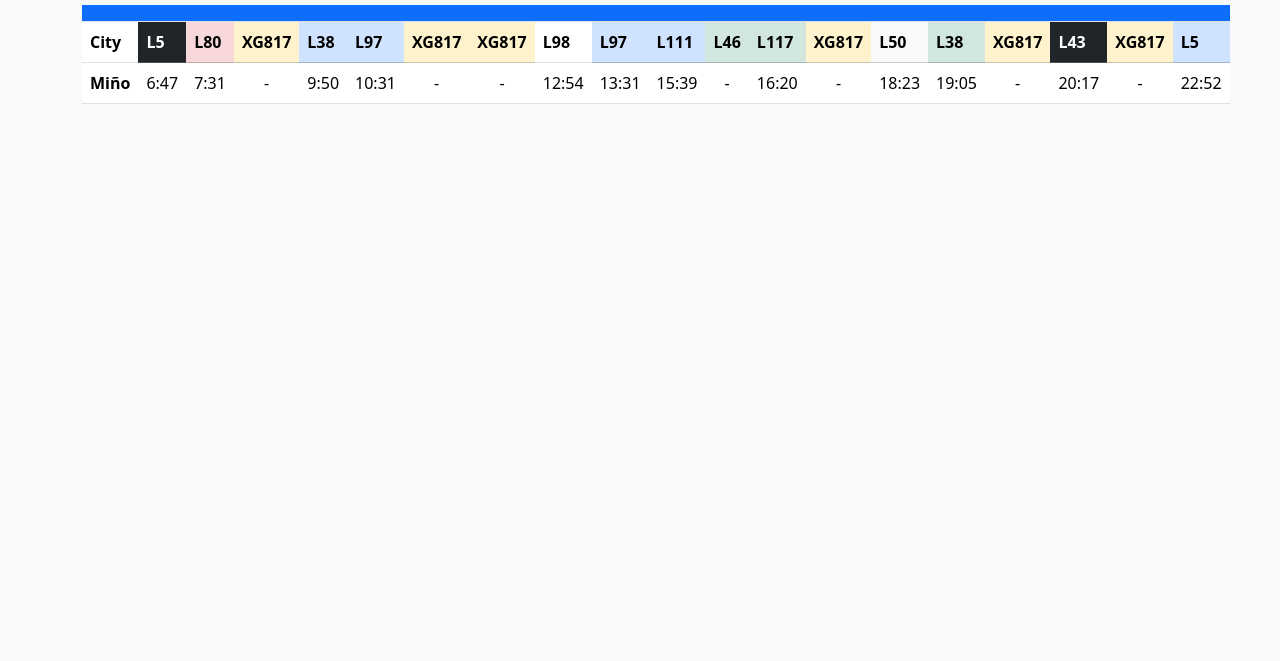
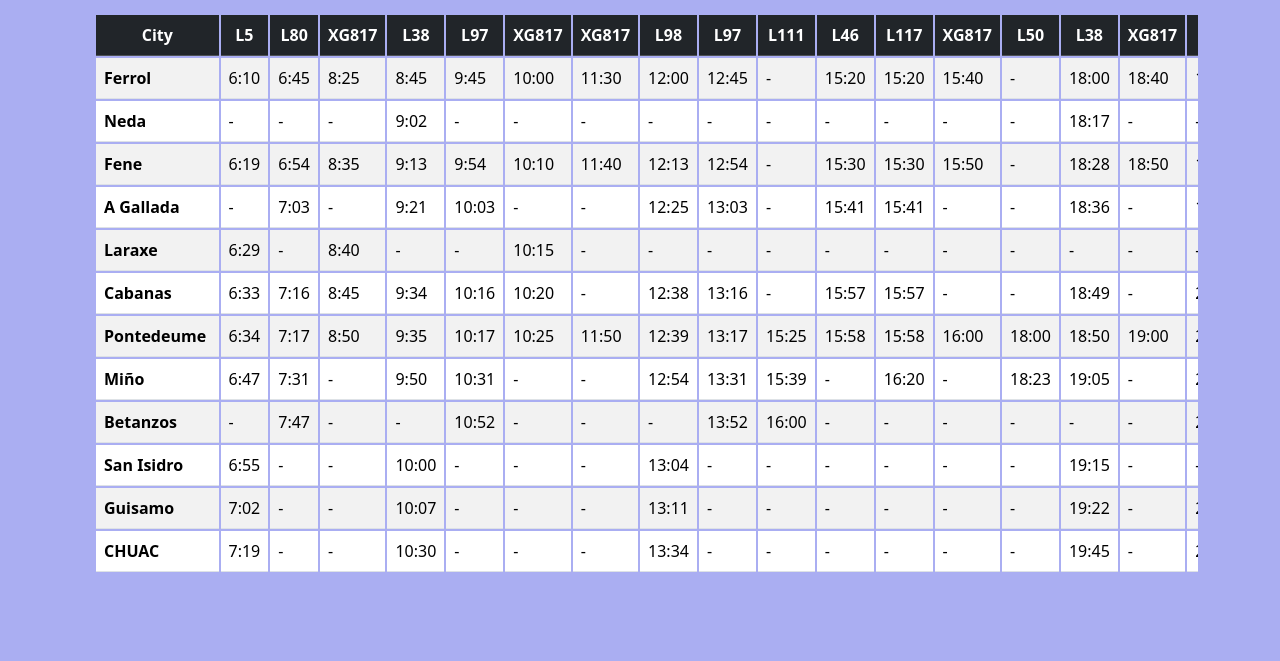
Before and after one commit to sergjsilva/mino-timetable, a plain HTML site: page index.html in a window 1280 px wide. Shown: the part 139-800 px from the top of the page. Drawn offline with nearby package versions, Linux system fonts and the light colour scheme.

Commit message:
Add files via upload
Update the content

```diff
--- /dev/null
+++ b/db/busesRoute.js
@@ -0,0 +1,408 @@
+export const ListOfStopsFerrolCoruna = [
+  "Ferrol",
+  "Neda",
+  "Fene",
+  "A Gallada",
+  "Laraxe",
+  "Cabanas",
+  "Pontedeume",
+  "Miño",
+  "Betanzos",
+  "San Isidro",
+  "Guisamo",
+  "CHUAC",
+  "A Coruña E.A.",
+  "EntreXardins",
+  "A Coruña E.A.",
+];
+
+export const FerrolCorunaLaborDaysData = [
+  {
+    route: "L5",
+    stops: [
+      "6:10", //Ferrol
+      "-", //Neda
+      "6:19", //Fene
+      "-", //A Gallada
+      "6:29", //Laraxe
+      "6:33", //Cabanas
+      "6:34", //Pontedeume
+      "6:47", //Miño
+      "-", //Betanzos
+      "6:55", //San Isidro
+      "7:02", //Guísamo
+      "7:19", //CHUAC
+      "7:21", //A Coruña E.A.
+      "-", //Entrexardíns
+      "-", //A Coruña E.A.
+    ],
+  },
+  {
+    route: "L80",
+    stops: [
+      "6:45", //Ferrol
+      "-", //Neda
+      "6:54", //Fene
+      "7:03", //A Gallada
+      "-", //Laraxe
+      "7:16", //Cabanas
+      "7:17", //Pontedeume
+      "7:31", //Miño
+      "7:47", //Betanzos
+      "-", //San Isidro
+      "-", //Guísamo
+      "-", //CHUAC
+      "-", //A Coruña E.A.
+      "8:12", //Entrexardíns
+      "8:15", //A Coruña E.A.
+    ],
+  },
+  {
+    route: "XG817",
+    stops: [
+      "8:25", //Ferrol
+      "-", //Neda
+      "8:35", //Fene
+      "-", //A Gallada
+      "8:40", //Laraxe
+      "8:45", //Cabanas
+      "8:50", //Pontedeume
+      "-", //Miño
+      "-", //Betanzos
+      "-", //San Isidro
+      "-", //Guísamo
+      "-", //CHUAC
+      "-", //A Coruña E.A.
+      "-", //Entrexardíns
+      "-", //A Coruña E.A.
+    ],
+  },
+  {
+    route: "L38",
+    stops: [
+      "8:45", //Ferrol
+      "9:02", //Neda
+      "9:13", //Fene
+      "9:21", //A Gallada
+      "-", //Laraxe
+      "9:34", //Cabanas
+      "9:35", //Pontedeume
+      "9:50", //Miño
+      "-", //Betanzos
+      "10:00", //San Isidro
+      "10:07", //Guísamo
+      "10:30", //CHUAC
+      "10:33", //A Coruña E.A.
+      "-", //Entrexardíns
+      "-", //A Coruña E.A.
+    ],
+  },
+  {
+    route: "L97",
+    stops: [
+      "9:45", //Ferrol
+      "-", //Neda
+      "9:54", //Fene
+      "10:03", //A Gallada
+      "-", //Laraxe
+      "10:16", //Cabanas
+      "10:17", //Pontedeume
+      "10:31", //Miño
+      "10:52", //Betanzos
+      "-", //San Isidro
+      "-", //Guísamo
+      "-", //CHUAC
+      "11:15", //A Coruña E.A.
+      "-", //Entrexardíns
+      "-", //A Coruña E.A.
+    ],
+  },
+  {
+    route: "XG817",
+    stops: [
+      "10:00", //Ferrol
+      "-", //Neda
+      "10:10", //Fene
+      "-", //A Gallada
+      "10:15", //Laraxe
+      "10:20", //Cabanas
+      "10:25", //Pontedeume
+      "-", //Miño
+      "-", //Betanzos
+      "-", //San Isidro
+      "-", //Guísamo
+      "-", //CHUAC
+      "-", //A Coruña E.A.
+      "-", //Entrexardíns
+      "-", //A Coruña E.A.
+    ],
+  },
+  {
+    route: "XG817",
+    stops: [
+      "11:30", //Ferrol
+      "-", //Neda
+      "11:40", //Fene
+      "-", //A Gallada
+      "-", //Laraxe
+      "-", //Cabanas
+      "11:50", //Pontedeume
+      "-", //Miño
+      "-", //Betanzos
+      "-", //San Isidro
+      "-", //Guísamo
+      "-", //CHUAC
+      "-", //A Coruña E.A.
+      "-", //Entrexardíns
+      "-", //A Coruña E.A.
+    ],
+  },
+  {
+    route: "L98",
+    stops: [
+      "12:00", //Ferrol
+      "-", //Neda
+      "12:13", //Fene
+      "12:25", //A Gallada
+      "-", //Laraxe
+      "12:38", //Cabanas
+      "12:39", //Pontedeume
+      "12:54", //Miño
+      "-", //Betanzos
+      "13:04", //San Isidro
+      "13:11", //Guísamo
+      "13:34", //CHUAC
+      "13:37", //A Coruña E.A.
+      "-", //Entrexardíns
+      "-", //A Coruña E.A.
+    ],
+  },
+  {
+    route: "L97",
+    stops: [
+      "12:45", //Ferrol
+      "-", //Neda
+      "12:54", //Fene
+      "13:03", //A Gallada
+      "-", //Laraxe
+      "13:16", //Cabanas
+      "13:17", //Pontedeume
+      "13:31", //Miño
+      "13:52", //Betanzos
+      "-", //San Isidro
+      "-", //Guísamo
+      "-", //CHUAC
+      "14:15", //A Coruña E.A.
+      "-", //Entrexardíns
+      "-", //A Coruña E.A.
+    ],
+  },
+
+  {
+    route: "L111",
+    stops: [
+      "-", //Ferrol
+      "-", //Neda
+      "-", //Fene
+      "-", //A Gallada
+      "-", //Laraxe
+      "-", //Cabanas
+      "15:25", //Pontedeume
+      "15:39", //Miño
+      "16:00", //Betanzos
+      "-", //San Isidro
+      "-", //Guísamo
+      "-", //CHUAC
+      "16:25", //A Coruña E.A.
+      "-", //Entrexardíns
+      "-", //A Coruña E.A.
+    ],
+  },
+  {
+    route: "L46",
+    stops: [
+      "15:20", //Ferrol
+      "-", //Neda
+      "15:30", //Fene
+      "15:41", //A Gallada
+      "-", //Laraxe
+      "15:57", //Cabanas
+      "15:58", //Pontedeume
+      "-", //Miño
+      "-", //Betanzos
+      "-", //San Isidro
+      "-", //Guísamo
+      "-", //CHUAC
+      "-", //A Coruña E.A.
+      "-", //Entrexardíns
+      "-", //A Coruña E.A.
+    ],
+  },
+  {
+    route: "L117",
+    stops: [
+      "15:20", //Ferrol
+      "-", //Neda
+      "15:30", //Fene
+      "15:41", //A Gallada
+      "-", //Laraxe
+      "15:57", //Cabanas
+      "15:58", //Pontedeume
+      "16:20", //Miño
+      "-", //Betanzos
+      "-", //San Isidro
+      "-", //Guísamo
+      "-", //CHUAC
+      "-", //A Coruña E.A.
+      "-", //Entrexardíns
+      "-", //A Coruña E.A.
+    ],
+  },
+
+  {
+    route: "XG817",
+    stops: [
+      "15:40", //Ferrol
+      "-", //Neda
+      "15:50", //Fene
+      "-", //A Gallada
+      "-", //Laraxe
+      "-", //Cabanas
+      "16:00", //Pontedeume
+      "-", //Miño
+      "-", //Betanzos
+      "-", //San Isidro
+      "-", //Guísamo
+      "-", //CHUAC
+      "-", //A Coruña E.A.
+      "-", //Entrexardíns
+      "-", //A Coruña E.A.
+    ],
+  },
+  {
+    route: "L50",
+    stops: [
+      "-", //Ferrol
+      "-", //Neda
+      "-", //Fene
+      "-", //A Gallada
+      "-", //Laraxe
+      "-", //Cabanas
+      "18:00", //Pontedeume
+      "18:23", //Miño
+      "-", //Betanzos
+      "-", //San Isidro
+      "-", //Guísamo
+      "-", //CHUAC
+      "-", //A Coruña E.A.
+      "-", //Entrexardíns
+      "-", //A Coruña E.A.
+    ],
+  },
+
+  {
+    route: "L38",
+    stops: [
+      "18:00", //Ferrol
+      "18:17", //Neda
+      "18:28", //Fene
+      "18:36", //A Gallada
+      "-", //Laraxe
+      "18:49", //Cabanas
+      "18:50", //Pontedeume
+      "19:05", //Miño
+      "-", //Betanzos
+      "19:15", //San Isidro
+      "19:22", //Guísamo
+      "19:45", //CHUAC
+      "19:48", //A Coruña E.A.
+      "-", //Entrexardíns
+      "-", //A Coruña E.A.
+    ],
+  },
+
+  {
+    route: "XG817",
+    stops: [
+      "18:40", //Ferrol
+      "-", //Neda
+      "18:50", //Fene
+      "-", //A Gallada
+      "-", //Laraxe
+      "-", //Cabanas
+      "19:00", //Pontedeume
+      "-", //Miño
+      "-", //Betanzos
+      "-", //San Isidro
+      "-", //Guísamo
+      "-", //CHUAC
+      "-", //A Coruña E.A.
+      "-", //Entrexardíns
+      "-", //A Coruña E.A.
+    ],
+  },
+  {
+    route: "L43",
+    stops: [
+      "19:30", //Ferrol
+      "-", //Neda
+      "19:41", //Fene
+      "19:49", //A Gallada
+      "-", //Laraxe
+      "20:02", //Cabanas
+      "20:03", //Pontedeume
+      "20:17", //Miño
+      "20:33", //Betanzos
+      "-", //San Isidro
+      "20:45", //Guísamo
+      "21:07", //CHUAC
+      "21:10", //A Coruña E.A.
+      "21:14", //Entrexardíns
+      "-", //A Coruña E.A.
+    ],
+  },
+
+  {
+    route: "XG817",
+    stops: [
+      "20:40", //Ferrol
+      "-", //Neda
+      "20:50", //Fene
+      "-", //A Gallada
+      "-", //Laraxe
+      "-", //Cabanas
+      "21:00", //Pontedeume
+      "-", //Miño
+      "-", //Betanzos
+      "-", //San Isidro
+      "-", //Guísamo
+      "-", //CHUAC
+      "-", //A Coruña E.A.
+      "-", //Entrexardíns
+      "-", //A Coruña E.A.
+    ],
+  },
+
+  {
+    route: "L5",
+    stops: [
+      "22:15", //Ferrol
+      "-", //Neda
+      "22:24", //Fene
+      "-", //A Gallada
+      "22:34", //Laraxe
+      "22:38", //Cabanas
+      "22:39", //Pontedeume
+      "22:52", //Miño
+      "-", //Betanzos
+      "23:00", //San Isidro
+      "23:07", //Guísamo
+      "23:24", //CHUAC
+      "23:26", //A Coruña E.A.
+      "-", //Entrexardíns
+      "-", //A Coruña E.A.
+    ],
+  },
+];
+
+export const CorunaFerrolLaborDays = [{ route: "L5" }];
--- a/index.html
+++ b/index.html
@@ -3,72 +3,36 @@
   <head>
     <meta charset="UTF-8" />
     <meta name="viewport" content="width=device-width, initial-scale=1.0" />
-    <title>Miño Horarios</title>
+    <title>Bus Schedule</title>
     <link
       href="https://cdn.jsdelivr.net/npm/bootstrap@5.3.3/dist/css/bootstrap.min.css"
       rel="stylesheet"
       integrity="sha384-QWTKZyjpPEjISv5WaRU9OFeRpok6YctnYmDr5pNlyT2bRjXh0JMhjY6hW+ALEwIH"
       crossorigin="anonymous"
     />
+
     <link rel="stylesheet" href="style.css" />
   </head>
-  <body class="bg-light">
+  <body>
     <div class="container">
       <div class="title mt-5 text-center">
-        <h2>Miño Buses Timetable</h2>
-        <h3 class="mt-3 mb-2">Miño-Coruña(Monday-Friday Labor Days)</h3>
+        <h2>Ferrol - Coruña</h2>
+        <h3 class="mt-3 mb-3">Luns-Venres</h3>
       </div>
-      <table class="table table-condensed">
+      <div class="container tbl-container">
+        <div class="row tbl-fixed">
+          <table class="table table-striped table-condensed">
             <thead>
-          <td colspan="20" class="text-center text-light bg-primary"></td>
-          <tr>
+              <tr class="labor-route-list table-dark">
                 <th scope="col">City</th>
-            <th scope="col" class="table-dark">L5</th>
-            <th scope="col" class="table-danger">L80</th>
-            <th scope="col" class="table-warning">XG817</th>
-            <th scope="col" class="table-primary">L38</th>
-            <th scope="col" class="table-primary">L97</th>
-            <th scope="col" class="table-warning">XG817</th>
-            <th scope="col" class="table-warning">XG817</th>
-            <th scope="col" clas="table-primary">L98</th>
-            <th scope="col" class="table-primary">L97</th>
-            <th scope="col" class="table-primary">L111</th>
-            <th scope="col" class="table-success">L46</th>
-            <th scope="col" class="table-success">L117</th>
-            <th scope="col" class="table-warning">XG817</th>
-            <th scope="col" class="table-light">L50</th>
-            <th scope="col" class="table-success">L38</th>
-            <th scope="col" class="table-warning">XG817</th>
-            <th scope="col" class="table-dark">L43</th>
-            <th scope="col" class="table-warning">XG817</th>
-            <th scope="col" class="table-primary">L5</th>
               </tr>
             </thead>
-        <tbody>
-          <tr>
-            <th scope="row">Miño</th>
-            <td>6:47</td>
-            <td>7:31</td>
-            <td>-</td>
-            <td>9:50</td>
-            <td>10:31</td>
-            <td>-</td>
-            <td>-</td>
-            <td>12:54</td>
-            <td>13:31</td>
-            <td>15:39</td>
-            <td>-</td>
-            <td>16:20</td>
-            <td>-</td>
-            <td>18:23</td>
-            <td>19:05</td>
-            <td>-</td>
-            <td>20:17</td>
-            <td>-</td>
-            <td>22:52</td>
-          </tr>
+            <tbody class="cities-data">
+              <!-- data per row: city name + all time per row-->
             </tbody>
           </table>
+        </div>
+      </div>
     </div>
 
     <script
@@ -76,5 +40,6 @@
       integrity="sha384-YvpcrYf0tY3lHB60NNkmXc5s9fDVZLESaAA55NDzOxhy9GkcIdslK1eN7N6jIeHz"
       crossorigin="anonymous"
     ></script>
+    <script src="./main.js" type="module"></script>
   </body>
 </html>
--- /dev/null
+++ b/main.js
@@ -0,0 +1,38 @@
+import {
+  ListOfStopsFerrolCoruna,
+  FerrolCorunaLaborDaysData,
+} from "./db/busesRoute.js";
+const laborDayRouteList = document.querySelector(".labor-route-list");
+const tblBody = document.querySelector(".cities-data");
+
+function fillTableDataFerrolCoruna(ArrayOfCities, ArrayOfRoutes) {
+  for (let data of ArrayOfRoutes) {
+    let route = data.route;
+    let tblHeader = document.createElement("th");
+    tblHeader.setAttribute("scope", "col");
+    tblHeader.innerText = route;
+    laborDayRouteList.appendChild(tblHeader);
+  }
+
+  for (let i = 0; i < ArrayOfCities.length; i++) {
+    let rowData = document.createElement("tr");
+
+    let city = ArrayOfCities[i];
+
+    let tdCity = document.createElement("td");
+    //tblHeader.setAttribute("scope", "row");
+    tdCity.innerText = city;
+    tdCity.style.fontWeight = "bold";
+    rowData.appendChild(tdCity); //cityName
+
+    for (let data of ArrayOfRoutes) {
+      let timeScheduled = data.stops[i];
+      let tblData = document.createElement("td");
+      tblData.innerText = timeScheduled;
+      rowData.appendChild(tblData);
+    }
+    tblBody.appendChild(rowData);
+  }
+}
+
+fillTableDataFerrolCoruna(ListOfStopsFerrolCoruna, FerrolCorunaLaborDaysData);
--- a/style.css
+++ b/style.css
@@ -1,3 +1,44 @@
-.table td {
+* {
+  padding: 0;
+  margin: 0;
+}
+body {
+  background: #aaaef2;
+  color: #000000;
+}
+
+.tbl-container {
+  max-width: fit-content;
+  max-height: fit-content;
+}
+
+.tbl-fixed {
+  overflow-x: scroll;
+  overflow-y: scroll;
+  height: fit-content;
+  max-height: 70vh;
+}
+
+table {
+  min-width: max-content;
+  border-collapse: separate;
+}
+
+table th {
+  position: sticky;
+  top: 0px;
   text-align: center;
+  font-size: 16px;
+  z-index: 2;
 }
+
+td:first-child,
+th:first-child {
+  position: sticky;
+  left: 0px;
+  z-index: 1px;
+}
+
+th:first-child {
+  z-index: 3;
+}
```
Lines whose indentation alone changed are shown as unchanged.
